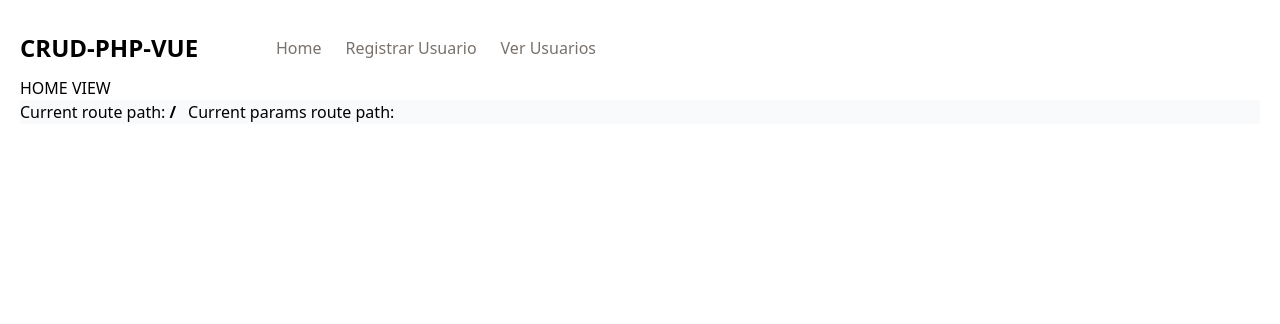
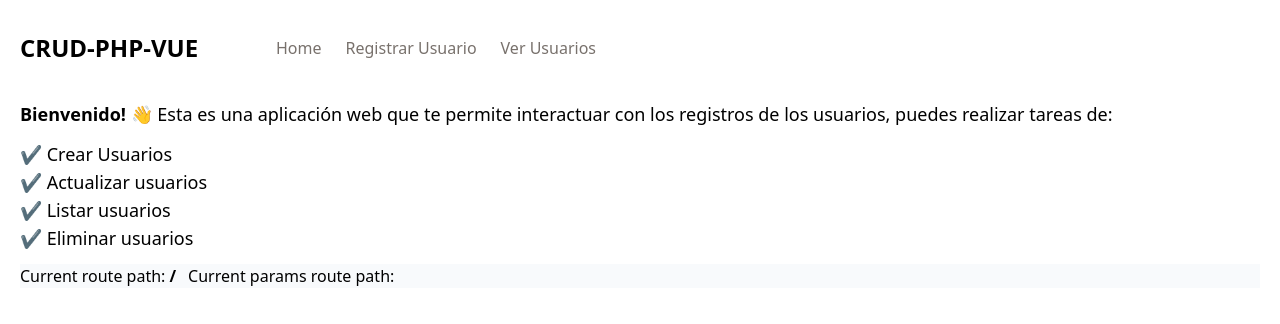
Before and after one commit to nattdev/crud-php-vue, a Vue app in the folder client/: page /#/ in a window 1280 px wide. Shown: the top 324 px of the page. Built offline with nearby package versions, Linux system fonts and the light colour scheme; no server answers.

Commit message:
Add tailwind styles to Home View

```diff
--- a/client/src/views/HomeView.vue
+++ b/client/src/views/HomeView.vue
@@ -1,3 +1,11 @@
 <template>
-    <div>HOME VIEW</div>
+    <main class="text-lg py-3">
+        <p class="py-3"><span class="font-semibold">Bienvenido!</span> 👋 Esta es una aplicación web que te permite interactuar con los registros de los usuarios, puedes realizar tareas de:</p>
+        <ul>
+            <li>✔️ Crear Usuarios</li>
+            <li>✔️ Actualizar usuarios</li>
+            <li>✔️ Listar usuarios</li>
+            <li>✔️ Eliminar usuarios</li>
+        </ul>
+    </main>
 </template>
```
